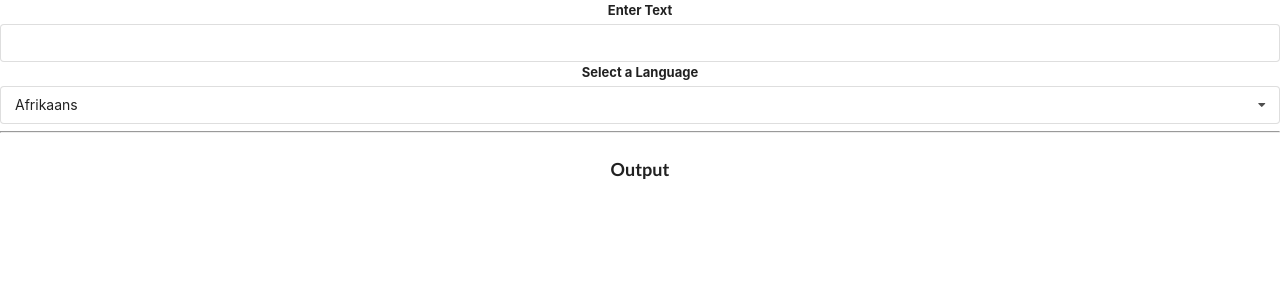
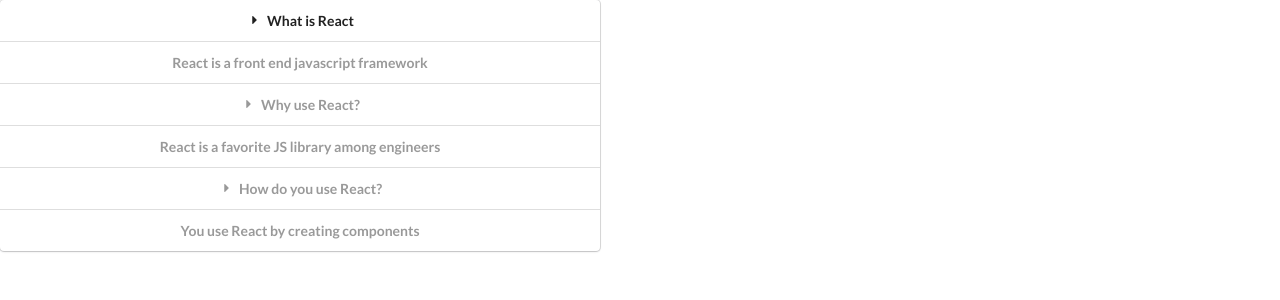
Before and after one commit to spencerlazzar/widget, a React (Create React App) app: page / in a window 1280 px wide. Shown: the top 300 px of the page. Built offline with nearby package versions, Linux system fonts and the light colour scheme; no server answers; the HTML template or start-up script is replaced by a standard one.

Commit message:
Basic Component Routing

```diff
--- a/src/App.js
+++ b/src/App.js
@@ -1,4 +1,4 @@
-import React, {useState} from 'react';
+import React from 'react';
 import './App.css';
 import Accordion from './components/Accordion';
 import Dropdown from './components/Dropdown';
@@ -36,14 +36,40 @@
   },
 ]
 
+const showAccordion = () => {
+  if (window.location.pathname === '/') {
+    return <Accordion items={items} />
+  }
+}
+
+const showList = () => {
+  if (window.location.pathname === '/list') {
+    return <Search />
+  }
+}
+
+const showDropdown = () => {
+  if (window.location.pathname === '/dropdown') {
+    return <Dropdown />
+  }
+}
+
+const showTranslate = () => {
+  if (window.location.pathname === '/translate') {
+    return <Translate />
+  }
+}
 
 
 function App() {
+  return (
+    <div className="App">
+      {showAccordion()}
+      {showList()}
+      {showDropdown()}
+      {showTranslate()}
 
 
-  return (
-    <div className="App">
-      <Translate />
     </div>
   );
 }
--- a/src/components/Convert.js
+++ b/src/components/Convert.js
@@ -3,8 +3,20 @@
 
 const Convert = ({ language, text }) => {
   const [ translated, setTranslated ] = useState('')
+  const [ debouncedText, setDeboundedText ] = useState(text)
 
 
+  // useEffect 1 to set timeout
+  useEffect(() => {
+    const timerId = setTimeout(() => {
+      setDeboundedText(text);
+    }, 500)
+    return () => {
+      clearTimeout(timerId)
+    }
+  }, [text])
+
+  // Using deboundedText from useEffect #1 to make call
   useEffect(() => {
     const doTranslation = async () => {
       const { data } = await axios.post(
@@ -12,7 +24,7 @@
         {},
           {
           params: {
-            q: text,
+            q: debouncedText,
             target: language.value,
             key: 'AIzaSyCHUCmpR7cT_yDFHC98CZJy2LTms-IwDlM'
           }
@@ -22,7 +34,7 @@
     }
 
     doTranslation()
-  }, [language, text])
+  }, [language, debouncedText])
 
   return (
     <div>
```
